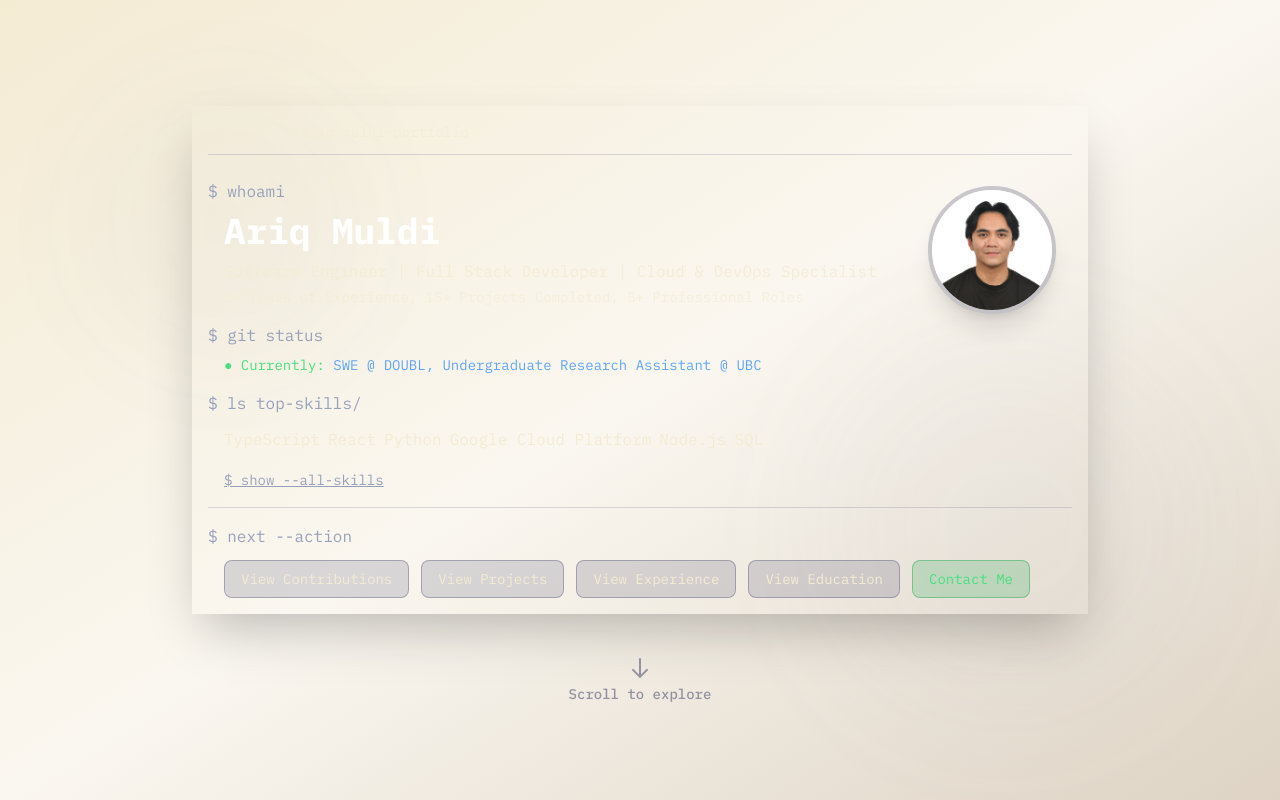
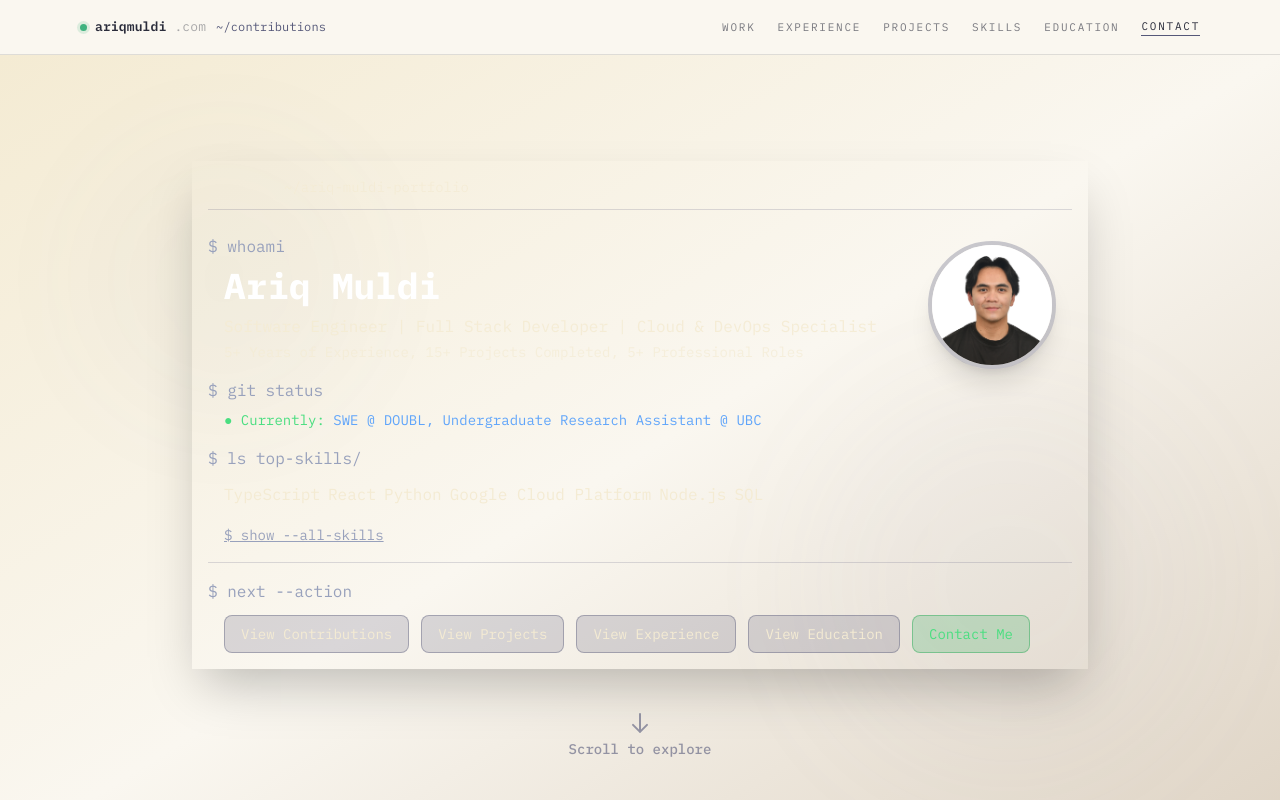
Before and after one commit to ariqmuldi/ariqmuldicom, a Next.js app: page / in a window 1280 px wide. Shown: the top 800 px of the page. Built offline with nearby package versions, Linux system fonts and the light colour scheme.

Commit message:
feat: reorder sections and wire nav and reveal

```diff
--- a/app/page.tsx
+++ b/app/page.tsx
@@ -1,21 +1,31 @@
 'use client';
 
+import TopBar from './components/TopBar';
 import HeroSection from './components/HeroSection';
 import ProfessionalContributionsSection from './components/ProfessionalContributionsSection';
+import ExperienceSection from './components/ExperienceSection';
 import ProjectsSection from './components/ProjectsSection';
-import ExperienceSection from './components/ExperienceSection';
+import StackSection from './components/StackSection';
 import EducationSection from './components/EducationSection';
 import ContactSection from './components/ContactSection';
+import { useActiveSection, useScrollReveal } from './lib/hooks';
 
 export default function Portfolio() {
+	const activeSection = useActiveSection();
+	useScrollReveal();
+
 	return (
-		<div className="min-h-screen bg-gradient-to-br from-background-primary via-background-secondary to-background-primary">
-			<HeroSection />
-			<ProfessionalContributionsSection />
-			<ProjectsSection />
-			<ExperienceSection />
-			<EducationSection />
-			<ContactSection />
-		</div>
+		<>
+			<TopBar activeSection={activeSection} />
+			<main>
+				<HeroSection />
+				<ProfessionalContributionsSection />
+				<ExperienceSection />
+				<ProjectsSection />
+				<StackSection />
+				<EducationSection />
+				<ContactSection />
+			</main>
+		</>
 	);
 }
```
